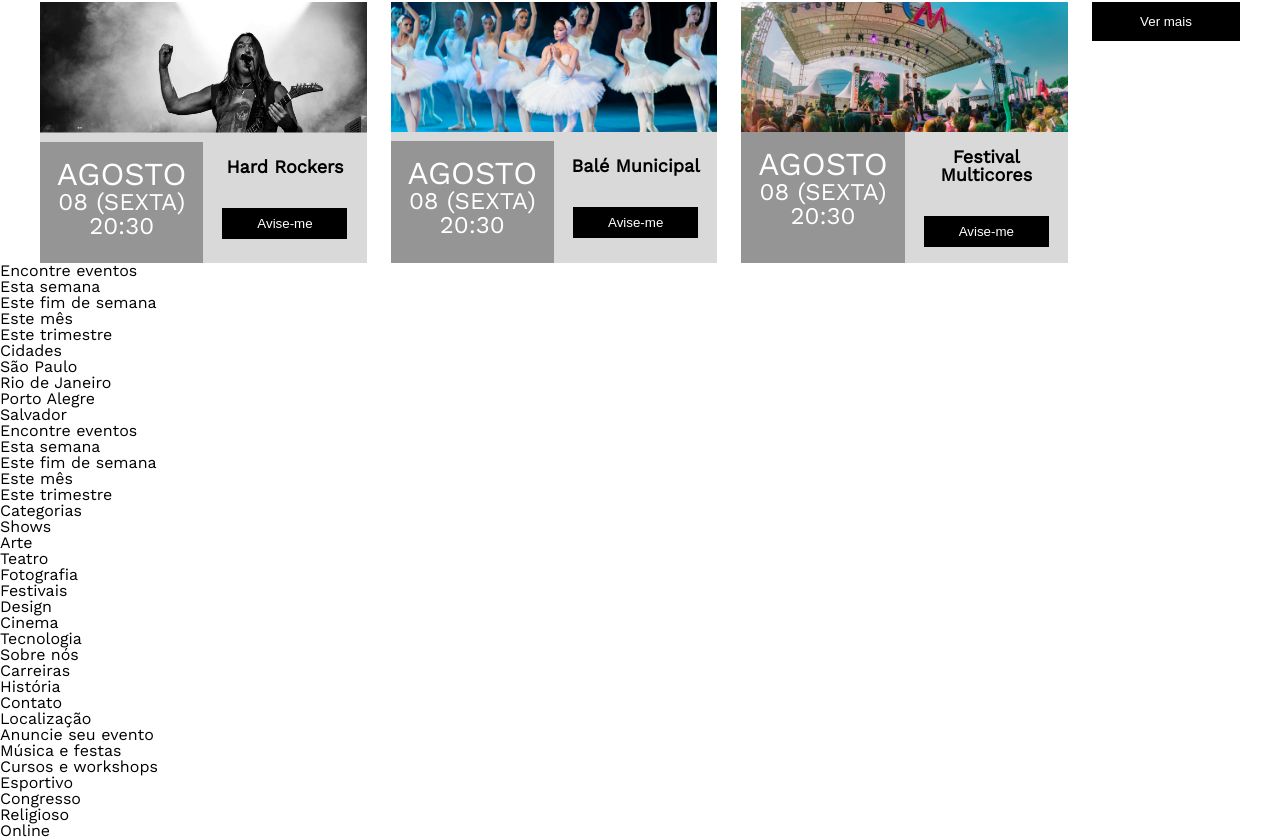
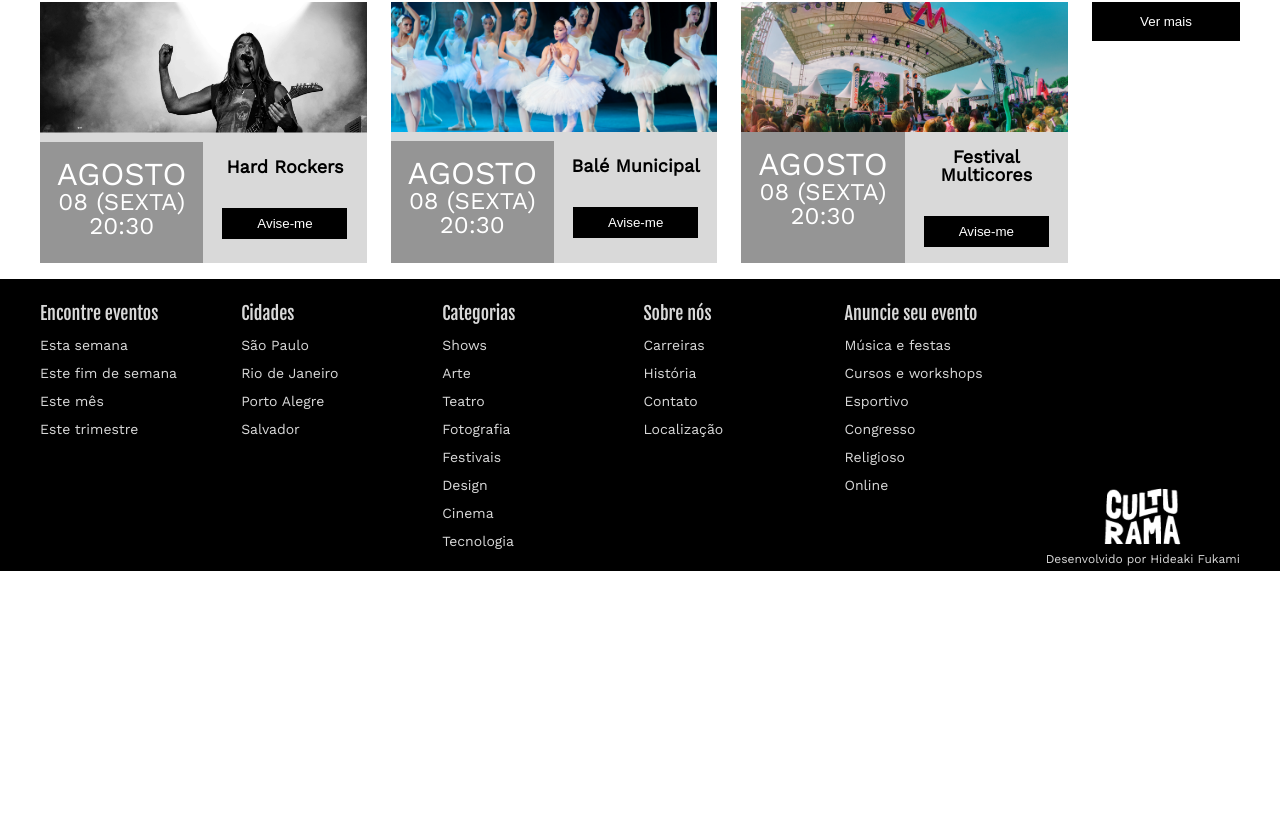
Before and after one commit to hideakifukami/culturama-react, a React (Create React App) app: page / in a window 1280 px wide. Shown: the part 2836-3676 px from the top of the page. After the commit the page ends 3407 px from the top, so only its background shows below. Built offline with nearby package versions, Linux system fonts and the light colour scheme.

Commit message:
first version complete

```diff
--- a/public/index.html
+++ b/public/index.html
@@ -10,6 +10,7 @@
     />
     <link rel="stylesheet" href="https://cdnjs.cloudflare.com/ajax/libs/meyer-reset/2.0/reset.min.css" integrity="sha512-NmLkDIU1C/C88wi324HBc+S2kLhi08PN5GDeUVVVC/BVt/9Izdsc9SVeVfA1UZbY3sHUlDSyRXhCzHfr6hmPPw==" crossorigin="anonymous" referrerpolicy="no-referrer" />
     <link href="https://fonts.googleapis.com/css2?family=Fjalla+One&family=Work+Sans&display=swap" rel="stylesheet">
+    <link rel="shortcut icon" href="Favicon2.png" type="image/x-icon">
     <title>Culturama</title>
   </head>
   <body>
--- a/src/components/Footer/index.js
+++ b/src/components/Footer/index.js
@@ -22,16 +22,6 @@ const Footer = () => {
                 item2: "Rio de Janeiro",
                 item3: "Porto Alegre",
                 item4: "Salvador"
-            }
-        },
-
-        {
-            h3: "Encontre eventos",
-            itens: {
-                item1: "Esta semana",
-                item2: "Este fim de semana",
-                item3: "Este mês",
-                item4: "Este trimestre"
             }
         },
 
@@ -77,6 +67,10 @@ const Footer = () => {
         {footerListData.map((item, index) => (
             <FooterList key={index} h3={item.h3} itens={item.itens} />
         ))}
+        <C.FooterLogo>
+            <C.FooterLogoTitle />
+            <C.FooterLogoP>Desenvolvido por Hideaki Fukami</C.FooterLogoP>
+        </C.FooterLogo>
     </C.FooterContainer>
   )
 }
--- a/src/components/Footer/styles.js
+++ b/src/components/Footer/styles.js
@@ -1,5 +1,38 @@
 import styled from "styled-components";
+import { colorData, fontData, footerData } from "../../data";
 
 export const FooterContainer = styled.footer`
+    display: flex;
+    flex-wrap: wrap;
+    justify-content: space-between;
+    color: ${colorData.cinzaClaro};
+    background-color: black;
+    margin: 1rem 0;
+    font-size: 14px;
+    font-family: ${fontData.fontePrimaria};
+    line-height: 2;
+    white-space: nowrap;
+
+    @media(min-width: 720px) {
+        padding: 0 2.5rem;
+    }
+
+    @media(min-width: 1440px) {
+        padding: 0 7.5rem;
+    }
+`
+export const FooterLogo = styled.div`
+    font-size: 12px;
+    align-self: end;
+`
+
+export const FooterLogoTitle = styled.h4`
+    background-image: url(${footerData.logo});
+    background-repeat: no-repeat;
+    background-position: center;
+    height: 60px;
+`
+
+export const FooterLogoP = styled.p`
 
 `
--- a/src/components/FooterList/styles.js
+++ b/src/components/FooterList/styles.js
@@ -1,7 +1,9 @@
 import styled from "styled-components";
+import { fontData } from "../../data";
 
 export const FooterListContainer = styled.ul`
-
+    width: 135px;
+    padding: 1rem 0;
 `
 
 export const FooterListItemTitle = styled.li`
@@ -9,5 +11,6 @@ export const FooterListItemTitle = styled.li`
 `
 
 export const FooterListTitle = styled.h3`
-
+    font-size: 18px;
+    font-family: ${fontData.fonteSecundaria};
 `
--- a/src/data.js
+++ b/src/data.js
@@ -5,7 +5,6 @@ import Agenda4 from './img/agenda-4.png'
 import Agenda5 from './img/agenda-5.png'
 import Agenda6 from './img/agenda-6.png'
 import Apresentacao720 from './img/apresentacao-720.png'
-import Apresentacao from './img/apresentacao.png'
 import Banner1 from './img/banner1.png'
 import Banner2 from './img/banner2.png'
 import Banner3 from './img/banner3.png'
@@ -19,7 +18,6 @@ import Evento5 from './img/evento-5.png'
 import Evento6 from './img/evento-6.png'
 import Evento7 from './img/evento-7.png'
 import Evento8 from './img/evento-8.png'
-import Favicon from './img/Favicon2.png'
 import IconeBusca from './img/icone-busca.png'
 import IconeGPS from './img/icone-gps.png'
 import IconeSetaAvancar from './img/icone-seta-avancar.png'
@@ -105,3 +103,7 @@ export const scheduleData = {
     agenda5: Agenda5,
     agenda6: Agenda6
 }
+
+export const footerData = {
+    logo: LogoRodape
+}
```
Also changed, not shown: public/Favicon2.png (renamed from src/img/Favicon2.png).
